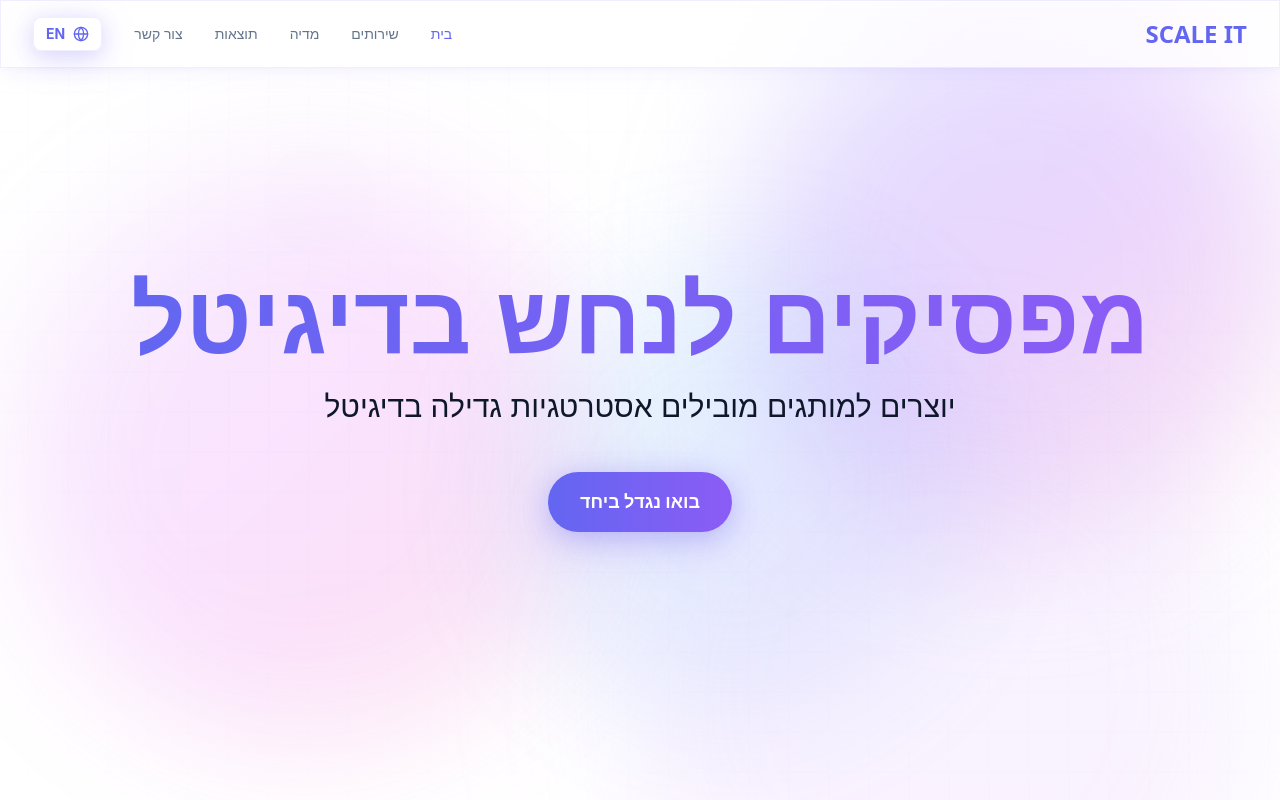
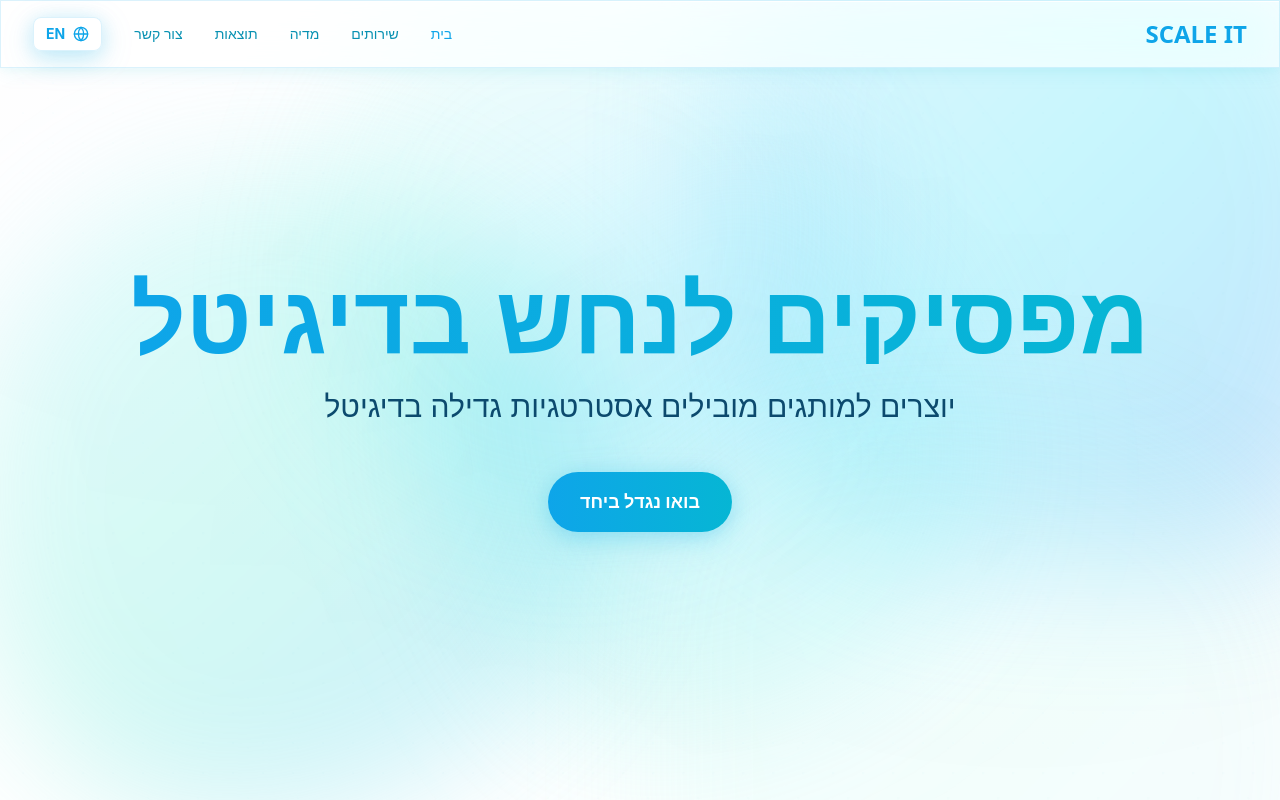
Before and after one commit to omerzilber1403/Scale-It-Landing-Page, a Next.js app: page / in a window 1280 px wide. Shown: the top 800 px of the page. Built offline with nearby package versions, Linux system fonts and the light colour scheme.

Commit message:
Ocean Fresh design - blue/cyan/teal theme with unique morphing animations

```diff
--- a/app/globals.css
+++ b/app/globals.css
@@ -3,16 +3,17 @@
 @tailwind utilities;
 
 :root {
-  /* 🎨 CLEAN WHITE WITH VIBRANT ACCENTS - Wiz Style */
+  /* 🌊 OCEAN FRESH - Happy Blue Vibes */
   --bg: #ffffff;
-  --bg-secondary: #f8fafc;
-  --fg: #0f172a;
-  --fg-muted: #64748b;
-  --neon: #6366f1;
-  --neon-2: #8b5cf6;
-  --accent: #ec4899;
-  --electric: #06b6d4;
-  --border: rgba(99, 102, 241, 0.12);
+  --bg-secondary: #f0fdfa;
+  --fg: #0c4a6e;
+  --fg-muted: #0891b2;
+  --neon: #0ea5e9;
+  --neon-2: #06b6d4;
+  --accent: #14b8a6;
+  --electric: #2dd4bf;
+  --mint: #5eead4;
+  --border: rgba(14, 165, 233, 0.1);
 
   /* Font stacks */
   --font-display: 'Space Grotesk', 'Heebo', system-ui, sans-serif;
@@ -51,83 +52,89 @@ body {
   min-height: 100vh;
 }
 
-/* 🎨 Modern Glassmorphism */
+/* 🌊 Ocean Glassmorphism */
 .glass {
-  background: rgba(255, 255, 255, 0.75);
-  backdrop-filter: blur(24px) saturate(150%);
-  -webkit-backdrop-filter: blur(24px) saturate(150%);
-  border: 1px solid rgba(99, 102, 241, 0.1);
+  background: rgba(255, 255, 255, 0.7);
+  backdrop-filter: blur(20px) saturate(180%);
+  -webkit-backdrop-filter: blur(20px) saturate(180%);
+  border: 1px solid rgba(14, 165, 233, 0.15);
   box-shadow:
-    0 4px 24px 0 rgba(99, 102, 241, 0.06),
-    0 2px 8px 0 rgba(139, 92, 246, 0.04),
-    inset 0 1px 0 0 rgba(255, 255, 255, 0.8);
+    0 4px 20px 0 rgba(6, 182, 212, 0.08),
+    0 2px 10px 0 rgba(45, 212, 191, 0.05),
+    inset 0 1px 0 0 rgba(255, 255, 255, 0.9);
 }
 
-/* ✨ Vibrant Glow Effects */
+/* 🌊 Ocean Glow Effects */
 .neon-glow {
   box-shadow:
-    0 4px 20px rgba(99, 102, 241, 0.2),
-    0 8px 40px rgba(139, 92, 246, 0.15);
-  animation: vibrant-pulse 3s ease-in-out infinite;
+    0 4px 20px rgba(14, 165, 233, 0.2),
+    0 8px 35px rgba(6, 182, 212, 0.15);
+  animation: ocean-pulse 3.5s ease-in-out infinite;
 }
 
 .neon-glow-subtle {
   box-shadow:
-    0 2px 12px rgba(99, 102, 241, 0.12),
-    0 4px 24px rgba(139, 92, 246, 0.08);
+    0 2px 12px rgba(14, 165, 233, 0.12),
+    0 4px 20px rgba(45, 212, 191, 0.08);
 }
 
 .neon-text-glow {
   text-shadow:
-    0 2px 20px rgba(99, 102, 241, 0.4),
-    0 4px 40px rgba(139, 92, 246, 0.3);
-  animation: text-shimmer 4s ease-in-out infinite;
+    0 2px 15px rgba(14, 165, 233, 0.3),
+    0 4px 30px rgba(6, 182, 212, 0.2);
+  animation: wave-shimmer 4s ease-in-out infinite;
 }
 
-@keyframes vibrant-pulse {
+@keyframes ocean-pulse {
   0%, 100% {
     box-shadow:
-      0 4px 20px rgba(99, 102, 241, 0.2),
-      0 8px 40px rgba(139, 92, 246, 0.15);
+      0 4px 20px rgba(14, 165, 233, 0.2),
+      0 8px 35px rgba(6, 182, 212, 0.15);
   }
   50% {
     box-shadow:
-      0 6px 28px rgba(99, 102, 241, 0.3),
-      0 12px 48px rgba(139, 92, 246, 0.25);
+      0 6px 25px rgba(14, 165, 233, 0.28),
+      0 12px 45px rgba(6, 182, 212, 0.22);
   }
 }
 
-@keyframes text-shimmer {
+@keyframes wave-shimmer {
   0%, 100% {
     text-shadow:
-      0 2px 20px rgba(99, 102, 241, 0.4),
-      0 4px 40px rgba(139, 92, 246, 0.3);
+      0 2px 15px rgba(14, 165, 233, 0.3),
+      0 4px 30px rgba(6, 182, 212, 0.2);
   }
   50% {
     text-shadow:
-      0 3px 28px rgba(99, 102, 241, 0.5),
-      0 6px 48px rgba(139, 92, 246, 0.4);
+      0 3px 20px rgba(14, 165, 233, 0.4),
+      0 6px 40px rgba(6, 182, 212, 0.3);
   }
 }
 
-/* 🌐 Elegant Animated Grid */
+/* 🌊 Ocean Wave Grid with Particles */
 .grid-bg {
   background-image:
-    linear-gradient(rgba(99, 102, 241, 0.04) 1px, transparent 1px),
-    linear-gradient(90deg, rgba(99, 102, 241, 0.04) 1px, transparent 1px),
-    radial-gradient(circle at 25% 25%, rgba(139, 92, 246, 0.02) 0%, transparent 50%),
-    radial-gradient(circle at 75% 75%, rgba(236, 72, 153, 0.02) 0%, transparent 50%);
-  background-size: 40px 40px, 40px 40px, 100% 100%, 100% 100%;
-  background-position: 0 0, 0 0, center, center;
-  animation: elegant-drift 25s ease-in-out infinite;
+    /* Dots pattern */
+    radial-gradient(circle, rgba(14, 165, 233, 0.08) 1px, transparent 1px),
+    radial-gradient(circle, rgba(6, 182, 212, 0.06) 1px, transparent 1px),
+    /* Wave gradients */
+    radial-gradient(ellipse at 20% 30%, rgba(14, 165, 233, 0.03) 0%, transparent 60%),
+    radial-gradient(ellipse at 80% 70%, rgba(45, 212, 191, 0.03) 0%, transparent 60%),
+    radial-gradient(ellipse at 50% 50%, rgba(6, 182, 212, 0.02) 0%, transparent 70%);
+  background-size: 30px 30px, 50px 50px, 100% 100%, 100% 100%, 100% 100%;
+  background-position: 0 0, 15px 15px, center, center, center;
+  animation: ocean-flow 30s ease-in-out infinite;
 }
 
-@keyframes elegant-drift {
+@keyframes ocean-flow {
   0%, 100% {
-    background-position: 0 0, 0 0, 25% 25%, 75% 75%;
+    background-position: 0 0, 15px 15px, 20% 30%, 80% 70%, 50% 50%;
   }
-  50% {
-    background-position: 20px 20px, -20px -20px, 30% 30%, 70% 70%;
+  33% {
+    background-position: 10px 10px, 25px 25px, 25% 35%, 75% 65%, 55% 45%;
+  }
+  66% {
+    background-position: 20px 20px, 35px 35px, 15% 25%, 85% 75%, 45% 55%;
   }
 }
 
@@ -162,15 +169,15 @@ body {
 }
 
 ::-webkit-scrollbar-thumb {
-  background: linear-gradient(180deg, #6366f1, #8b5cf6, #ec4899);
+  background: linear-gradient(180deg, #0ea5e9, #06b6d4, #14b8a6);
   border-radius: 10px;
   border: 2px solid var(--bg);
-  box-shadow: 0 0 10px rgba(99, 102, 241, 0.3);
+  box-shadow: 0 0 10px rgba(14, 165, 233, 0.3);
 }
 
 ::-webkit-scrollbar-thumb:hover {
-  background: linear-gradient(180deg, #818cf8, #a78bfa, #f472b6);
-  box-shadow: 0 0 15px rgba(99, 102, 241, 0.5);
+  background: linear-gradient(180deg, #38bdf8, #22d3ee, #2dd4bf);
+  box-shadow: 0 0 15px rgba(14, 165, 233, 0.5);
 }
 
 /* Loading animation for images */
@@ -187,16 +194,16 @@ body {
   animation: shimmer 2s infinite linear;
   background: linear-gradient(
     to right,
-    rgba(248, 250, 252, 0.5) 4%,
-    rgba(99, 102, 241, 0.15) 25%,
-    rgba(248, 250, 252, 0.5) 36%
+    rgba(240, 253, 250, 0.5) 4%,
+    rgba(14, 165, 233, 0.15) 25%,
+    rgba(240, 253, 250, 0.5) 36%
   );
   background-size: 1000px 100%;
 }
 
 /* Mobile spacing helpers */
 .mobile-spacer {
-  height: 20vh;
+  height: 10vh;
 }
 
 @media (min-width: 768px) {
@@ -213,9 +220,9 @@ body {
 .hover-lift:hover {
   transform: translateY(-6px) scale(1.01);
   box-shadow:
-    0 20px 40px -12px rgba(99, 102, 241, 0.2),
-    0 12px 24px -8px rgba(139, 92, 246, 0.15),
-    0 0 30px rgba(236, 72, 153, 0.1);
+    0 20px 40px -12px rgba(14, 165, 233, 0.18),
+    0 12px 24px -8px rgba(6, 182, 212, 0.12),
+    0 0 30px rgba(45, 212, 191, 0.1);
 }
 
 /* Floating animation */
@@ -245,3 +252,42 @@ body {
 .animate-rotate-slow {
   animation: rotate-slow 30s linear infinite;
 }
+
+/* 🎨 Geometric Shape Animations */
+@keyframes morph-blob {
+  0%, 100% {
+    border-radius: 60% 40% 30% 70% / 60% 30% 70% 40%;
+  }
+  25% {
+    border-radius: 30% 60% 70% 40% / 50% 60% 30% 60%;
+  }
+  50% {
+    border-radius: 50% 60% 30% 60% / 30% 60% 70% 40%;
+  }
+  75% {
+    border-radius: 60% 40% 60% 40% / 70% 30% 50% 60%;
+  }
+}
+
+.animate-morph {
+  animation: morph-blob 15s ease-in-out infinite;
+}
+
+@keyframes wave-float {
+  0%, 100% {
+    transform: translateY(0) translateX(0) rotate(0deg);
+  }
+  25% {
+    transform: translateY(-20px) translateX(10px) rotate(5deg);
+  }
+  50% {
+    transform: translateY(-10px) translateX(-10px) rotate(-5deg);
+  }
+  75% {
+    transform: translateY(-25px) translateX(5px) rotate(3deg);
+  }
+}
+
+.animate-wave-float {
+  animation: wave-float 20s ease-in-out infinite;
+}
--- a/components/Hero.tsx
+++ b/components/Hero.tsx
@@ -18,28 +18,28 @@ export default function Hero({ lang }: HeroProps) {
       {/* Animated background grid */}
       <div className="absolute inset-0 grid-bg opacity-20" aria-hidden="true" />
 
-      {/* 🎨 Vibrant Floating Orbs - Wiz Style */}
+      {/* 🌊 Ocean Morphing Shapes - UNIQUE! */}
+
+      {/* Morphing Blob 1 */}
       <motion.div
         animate={{
-          scale: [1, 1.1, 1],
-          opacity: [0.2, 0.35, 0.2],
-          x: [0, 30, 0],
-          y: [0, -25, 0],
+          scale: [1, 1.15, 1],
+          opacity: [0.25, 0.4, 0.25],
         }}
         transition={{
-          duration: 16,
+          duration: 18,
           repeat: Infinity,
           ease: 'easeInOut',
         }}
-        className="absolute top-10 right-10 w-[500px] h-[500px] rounded-full bg-gradient-to-br from-indigo-300 via-purple-400 to-pink-300 blur-3xl pointer-events-none"
+        className="absolute -top-20 -right-20 w-[600px] h-[600px] bg-gradient-to-br from-sky-200 via-cyan-300 to-blue-400 blur-3xl pointer-events-none animate-morph"
         aria-hidden="true"
       />
+
+      {/* Wave Floating Shape 2 */}
       <motion.div
         animate={{
-          scale: [1, 1.15, 1],
-          opacity: [0.18, 0.3, 0.18],
-          x: [0, -35, 0],
-          y: [0, 30, 0],
+          scale: [1, 1.2, 1],
+          opacity: [0.22, 0.38, 0.22],
         }}
         transition={{
           duration: 20,
@@ -47,37 +47,59 @@ export default function Hero({ lang }: HeroProps) {
           ease: 'easeInOut',
           delay: 3,
         }}
-        className="absolute bottom-20 left-10 w-[550px] h-[550px] rounded-full bg-gradient-to-br from-purple-300 via-fuchsia-400 to-pink-400 blur-3xl pointer-events-none"
+        className="absolute -bottom-10 -left-10 w-[650px] h-[650px] bg-gradient-to-br from-cyan-200 via-teal-300 to-sky-400 blur-3xl pointer-events-none animate-wave-float"
+        style={{ borderRadius: '45% 55% 60% 40% / 50% 45% 55% 50%' }}
         aria-hidden="true"
       />
+
+      {/* Rotating Morphing Blob 3 */}
+      <motion.div
+        animate={{
+          scale: [1, 1.1, 1],
+          opacity: [0.18, 0.32, 0.18],
+          rotate: [0, 360],
+        }}
+        transition={{
+          duration: 40,
+          repeat: Infinity,
+          ease: 'linear',
+        }}
+        className="absolute top-1/4 right-1/4 w-[500px] h-[500px] bg-gradient-to-br from-blue-200 via-cyan-300 to-teal-300 blur-3xl pointer-events-none animate-morph"
+        aria-hidden="true"
+      />
+
+      {/* Gentle Floating Shape 4 */}
+      <motion.div
+        animate={{
+          scale: [1, 1.12, 1],
+          opacity: [0.15, 0.28, 0.15],
+          x: [0, 40, 0],
+          y: [0, -30, 0],
+        }}
+        transition={{
+          duration: 22,
+          repeat: Infinity,
+          ease: 'easeInOut',
+          delay: 5,
+        }}
+        className="absolute bottom-1/3 right-1/3 w-[550px] h-[550px] bg-gradient-to-br from-teal-200 via-cyan-300 to-sky-300 blur-3xl pointer-events-none"
+        style={{ borderRadius: '40% 60% 50% 50% / 60% 40% 60% 40%' }}
+        aria-hidden="true"
+      />
+
+      {/* Central Pulsing Glow */}
       <motion.div
         animate={{
           scale: [1, 1.08, 1],
-          opacity: [0.15, 0.28, 0.15],
-          x: [0, 25, 0],
-          y: [0, -20, 0],
+          opacity: [0.12, 0.24, 0.12],
         }}
         transition={{
-          duration: 24,
+          duration: 16,
           repeat: Infinity,
           ease: 'easeInOut',
-          delay: 6,
+          delay: 8,
         }}
-        className="absolute top-1/3 right-1/4 w-[450px] h-[450px] rounded-full bg-gradient-to-br from-cyan-300 via-blue-400 to-indigo-400 blur-3xl pointer-events-none"
-        aria-hidden="true"
-      />
-      <motion.div
-        animate={{
-          scale: [1, 1.12, 1],
-          opacity: [0.12, 0.25, 0.12],
-          rotate: [0, 120, 240],
-        }}
-        transition={{
-          duration: 35,
-          repeat: Infinity,
-          ease: 'linear',
-        }}
-        className="absolute top-1/2 left-1/2 -translate-x-1/2 -translate-y-1/2 w-[600px] h-[600px] rounded-full bg-gradient-to-br from-violet-200 via-purple-300 to-fuchsia-300 blur-3xl pointer-events-none"
+        className="absolute top-1/2 left-1/2 -translate-x-1/2 -translate-y-1/2 w-[700px] h-[700px] bg-gradient-to-br from-cyan-100 via-teal-200 to-blue-200 blur-3xl pointer-events-none animate-morph"
         aria-hidden="true"
       />
 
```
